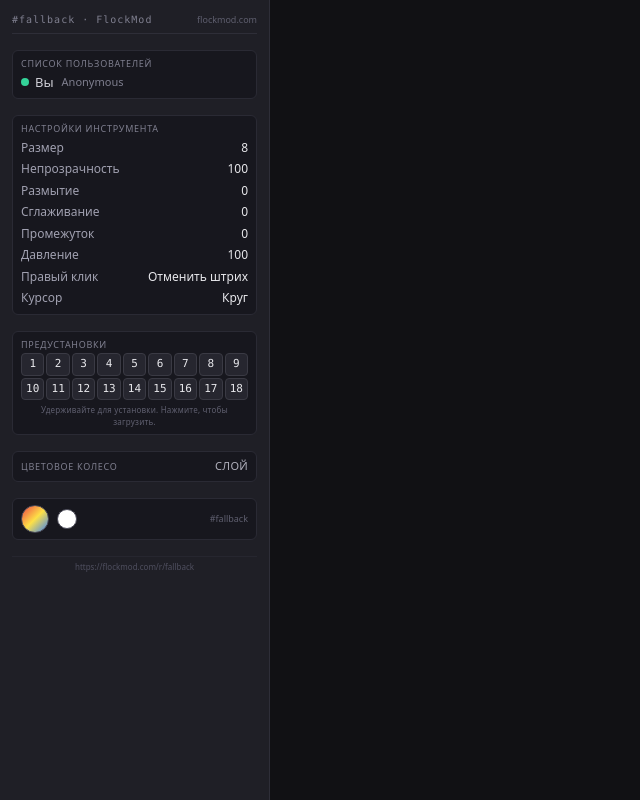
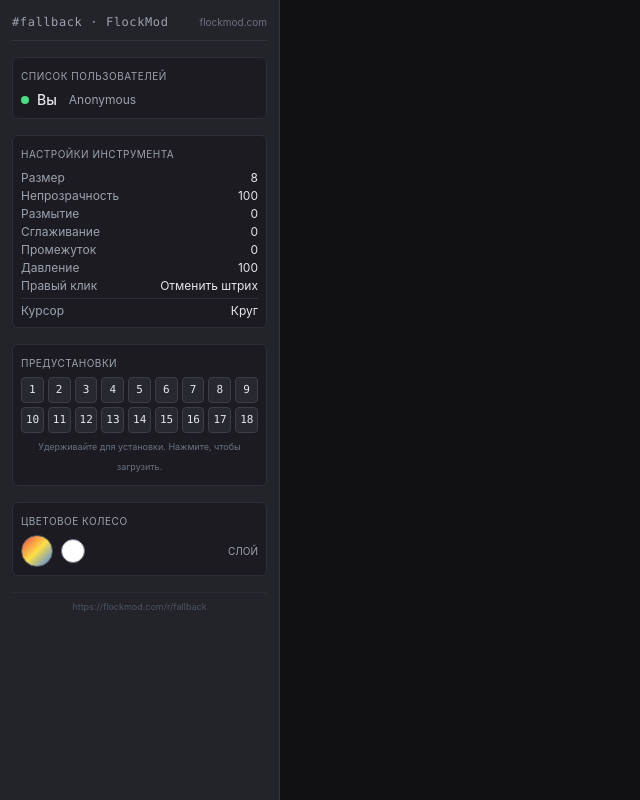
Before and after one commit to bliybubik-stack/FOLCKbro, a website: page index.html in a window 1280 px wide. Shown: the whole page, without its empty margins (0-640 px from the left). Drawn offline with nearby package versions, Linux system fonts and the light colour scheme.

Commit message:
Update index.html

```diff
--- a/index.html
+++ b/index.html
@@ -8,106 +8,97 @@
     <link href="style.css" rel="stylesheet" />
 </head>
 <body>
+    <!-- main container: sidebar left, canvas right -->
+    <div class="flex h-screen w-screen overflow-hidden bg-[#18181c] text-gray-200 select-none">
 
-<div class="flex h-screen w-screen overflow-hidden bg-[#16161a] text-[#e8e8ec] select-none font-sans">
-
-  <!-- ========= SIDEBAR · exactly as screenshots ========= -->
-  <aside class="w-[270px] min-w-[270px] h-full bg-[#1f1f26] border-r border-[#2e2e38] flex flex-col p-3 overflow-y-auto space-y-4 text-[13px]">
+        <!-- ===== SIDEBAR (left) – exactly as in screenshots ===== -->
+        <aside class="w-[280px] min-w-[280px] h-full bg-[#23232a] border-r border-[#33333c] flex flex-col p-3 overflow-y-auto space-y-4 text-sm">
 
             <!-- header -->
-    <div class="flex items-center justify-between border-b border-[#2e2e38] pb-1.5">
-      <span class="text-[10px] font-mono tracking-widest text-[#7f7f8f]">#fallback · FlockMod</span>
-      <span class="text-[9px] text-[#5f5f6f]">flockmod.com</span>
+            <div class="flex items-center justify-between border-b border-[#33333c] pb-2">
+                <span class="text-xs font-mono tracking-wider text-gray-400">#fallback · FlockMod</span>
+                <span class="text-[10px] text-gray-500">flockmod.com</span>
             </div>
 
             <!-- СПИСОК ПОЛЬЗОВАТЕЛЕЙ -->
-    <div class="bg-[#17171e] rounded-md px-2 py-1.5 border border-[#2a2a34]">
-      <div class="text-[9px] uppercase tracking-[0.08em] text-[#7f7f8f] mb-0.5">Список пользователей</div>
-      <div class="flex items-center gap-1.5">
-        <span class="w-2 h-2 rounded-full bg-emerald-400"></span>
-        <span class="text-[#d0d0d8] font-medium">Вы</span>
-        <span class="text-[#7f7f8f] text-[11px] ml-0.5">Anonymous</span>
+            <div class="bg-[#1b1b21] rounded-md p-2 border border-[#2e2e38]">
+                <div class="text-[10px] uppercase tracking-wider text-gray-400 mb-1">Список пользователей</div>
+                <div class="flex items-center gap-2">
+                    <span class="w-2 h-2 rounded-full bg-green-400"></span>
+                    <span class="text-gray-200 font-medium">Вы</span>
+                    <span class="text-gray-400 text-xs ml-1">Anonymous</span>
                 </div>
             </div>
 
-    <!-- НАСТРОЙКИ ИНСТРУМЕНТА (tool settings) -->
-    <div class="bg-[#17171e] rounded-md px-2 py-1.5 border border-[#2a2a34]">
-      <div class="text-[9px] uppercase tracking-[0.08em] text-[#7f7f8f] mb-0.5">Настройки инструмента</div>
-
-      <!-- grid: two columns (label + value) -->
-      <div class="grid grid-cols-2 gap-x-2 gap-y-0.5 text-[12px] leading-relaxed">
-        <span class="text-[#a0a0b0]">Размер</span>
-        <span class="text-[#e8e8ec] text-right" id="sizeDisplay">8</span>
-
-        <span class="text-[#a0a0b0]">Непрозрачность</span>
-        <span class="text-[#e8e8ec] text-right" id="opacityDisplay">100</span>
-
-        <span class="text-[#a0a0b0]">Размытие</span>
-        <span class="text-[#e8e8ec] text-right" id="blurDisplay">0</span>
-
-        <span class="text-[#a0a0b0]">Сглаживание</span>
-        <span class="text-[#e8e8ec] text-right" id="smoothDisplay">0</span>
-
-        <span class="text-[#a0a0b0]">Промежуток</span>
-        <span class="text-[#e8e8ec] text-right" id="gapDisplay">0</span>
-
-        <span class="text-[#a0a0b0]">Давление</span>
-        <span class="text-[#e8e8ec] text-right" id="pressureDisplay">100</span>
-
-        <!-- extra row: Правый клик (from second screenshot) -->
-        <span class="text-[#a0a0b0]">Правый клик</span>
-        <span class="text-[#e8e8ec] text-right">Отменить штрих</span>
-
-        <!-- Курсор (from second screenshot) -->
-        <span class="text-[#a0a0b0]">Курсор</span>
-        <span class="text-[#e8e8ec] text-right">Круг</span>
+            <!-- НАСТРОЙКИ ИНСТРУМЕНТА -->
+            <div class="bg-[#1b1b21] rounded-md p-2 border border-[#2e2e38]">
+                <div class="text-[10px] uppercase tracking-wider text-gray-400 mb-1.5">Настройки инструмента</div>
+                <div class="grid grid-cols-2 gap-x-2 gap-y-0.5 text-xs">
+                    <span class="text-gray-400">Размер</span>
+                    <span class="text-gray-200 text-right" id="sizeDisplay">8</span>
+                    <span class="text-gray-400">Непрозрачность</span>
+                    <span class="text-gray-200 text-right" id="opacityDisplay">100</span>
+                    <span class="text-gray-400">Размытие</span>
+                    <span class="text-gray-200 text-right" id="blurDisplay">0</span>
+                    <span class="text-gray-400">Сглаживание</span>
+                    <span class="text-gray-200 text-right" id="smoothDisplay">0</span>
+                    <span class="text-gray-400">Промежуток</span>
+                    <span class="text-gray-200 text-right" id="gapDisplay">0</span>
+                    <span class="text-gray-400">Давление</span>
+                    <span class="text-gray-200 text-right" id="pressureDisplay">100</span>
+                    <span class="text-gray-400">Правый клик</span>
+                    <span class="text-gray-200 text-right">Отменить штрих</span>
+                </div>
+                <!-- extra row: Курсор (from second screenshot) -->
+                <div class="flex items-center justify-between mt-1 pt-1 border-t border-[#2e2e38] text-xs">
+                    <span class="text-gray-400">Курсор</span>
+                    <span class="text-gray-200">Круг</span>
                 </div>
             </div>
 
-    <!-- ПРЕДУСТАНОВКИ (presets) -->
-    <div class="bg-[#17171e] rounded-md px-2 py-1.5 border border-[#2a2a34]">
-      <div class="text-[9px] uppercase tracking-[0.08em] text-[#7f7f8f] mb-0.5">Предустановки</div>
-      <div class="grid grid-cols-9 gap-0.5 text-center text-[11px] font-mono">
-        <span class="bg-[#26262f] px-1 py-0.5 rounded border border-[#3a3a44]">1</span>
-        <span class="bg-[#26262f] px-1 py-0.5 rounded border border-[#3a3a44]">2</span>
-        <span class="bg-[#26262f] px-1 py-0.5 rounded border border-[#3a3a44]">3</span>
-        <span class="bg-[#26262f] px-1 py-0.5 rounded border border-[#3a3a44]">4</span>
-        <span class="bg-[#26262f] px-1 py-0.5 rounded border border-[#3a3a44]">5</span>
-        <span class="bg-[#26262f] px-1 py-0.5 rounded border border-[#3a3a44]">6</span>
-        <span class="bg-[#26262f] px-1 py-0.5 rounded border border-[#3a3a44]">7</span>
-        <span class="bg-[#26262f] px-1 py-0.5 rounded border border-[#3a3a44]">8</span>
-        <span class="bg-[#26262f] px-1 py-0.5 rounded border border-[#3a3a44]">9</span>
-        <span class="bg-[#26262f] px-1 py-0.5 rounded border border-[#3a3a44]">10</span>
-        <span class="bg-[#26262f] px-1 py-0.5 rounded border border-[#3a3a44]">11</span>
-        <span class="bg-[#26262f] px-1 py-0.5 rounded border border-[#3a3a44]">12</span>
-        <span class="bg-[#26262f] px-1 py-0.5 rounded border border-[#3a3a44]">13</span>
-        <span class="bg-[#26262f] px-1 py-0.5 rounded border border-[#3a3a44]">14</span>
-        <span class="bg-[#26262f] px-1 py-0.5 rounded border border-[#3a3a44]">15</span>
-        <span class="bg-[#26262f] px-1 py-0.5 rounded border border-[#3a3a44]">16</span>
-        <span class="bg-[#26262f] px-1 py-0.5 rounded border border-[#3a3a44]">17</span>
-        <span class="bg-[#26262f] px-1 py-0.5 rounded border border-[#3a3a44]">18</span>
+            <!-- ПРЕДУСТАНОВКИ -->
+            <div class="bg-[#1b1b21] rounded-md p-2 border border-[#2e2e38]">
+                <div class="text-[10px] uppercase tracking-wider text-gray-400 mb-1">Предустановки</div>
+                <div class="grid grid-cols-9 gap-1 text-center text-[11px] font-mono">
+                    <span class="bg-[#282830] px-1 py-0.5 rounded border border-[#3d3d48]">1</span>
+                    <span class="bg-[#282830] px-1 py-0.5 rounded border border-[#3d3d48]">2</span>
+                    <span class="bg-[#282830] px-1 py-0.5 rounded border border-[#3d3d48]">3</span>
+                    <span class="bg-[#282830] px-1 py-0.5 rounded border border-[#3d3d48]">4</span>
+                    <span class="bg-[#282830] px-1 py-0.5 rounded border border-[#3d3d48]">5</span>
+                    <span class="bg-[#282830] px-1 py-0.5 rounded border border-[#3d3d48]">6</span>
+                    <span class="bg-[#282830] px-1 py-0.5 rounded border border-[#3d3d48]">7</span>
+                    <span class="bg-[#282830] px-1 py-0.5 rounded border border-[#3d3d48]">8</span>
+                    <span class="bg-[#282830] px-1 py-0.5 rounded border border-[#3d3d48]">9</span>
+                    <span class="bg-[#282830] px-1 py-0.5 rounded border border-[#3d3d48]">10</span>
+                    <span class="bg-[#282830] px-1 py-0.5 rounded border border-[#3d3d48]">11</span>
+                    <span class="bg-[#282830] px-1 py-0.5 rounded border border-[#3d3d48]">12</span>
+                    <span class="bg-[#282830] px-1 py-0.5 rounded border border-[#3d3d48]">13</span>
+                    <span class="bg-[#282830] px-1 py-0.5 rounded border border-[#3d3d48]">14</span>
+                    <span class="bg-[#282830] px-1 py-0.5 rounded border border-[#3d3d48]">15</span>
+                    <span class="bg-[#282830] px-1 py-0.5 rounded border border-[#3d3d48]">16</span>
+                    <span class="bg-[#282830] px-1 py-0.5 rounded border border-[#3d3d48]">17</span>
+                    <span class="bg-[#282830] px-1 py-0.5 rounded border border-[#3d3d48]">18</span>
                 </div>
-      <div class="text-[8px] text-[#5f5f6f] mt-1 text-center tracking-wide">Удерживайте для установки. Нажмите, чтобы загрузить.</div>
+                <div class="text-[9px] text-gray-500 mt-1 text-center">Удерживайте для установки. Нажмите, чтобы загрузить.</div>
             </div>
 
-    <!-- ЦВЕТОВОЕ КОЛЕСО + СЛОЙ (exactly as screenshot) -->
-    <div class="bg-[#17171e] rounded-md px-2 py-1.5 border border-[#2a2a34] flex items-center justify-between">
-      <span class="text-[9px] uppercase tracking-[0.08em] text-[#7f7f8f]">Цветовое колесо</span>
-      <span class="text-[11px] text-[#b0b0bc] tracking-wide">СЛОЙ</span>
+            <!-- ЦВЕТОВОЕ КОЛЕСО + СЛОЙ -->
+            <div class="bg-[#1b1b21] rounded-md p-2 border border-[#2e2e38] flex flex-col gap-1">
+                <div class="text-[10px] uppercase tracking-wider text-gray-400">Цветовое колесо</div>
+                <div class="flex items-center gap-2">
+                    <!-- color wheel mock + white swatch -->
+                    <div class="w-8 h-8 rounded-full bg-gradient-to-br from-red-500 via-yellow-300 via-green-400 to-blue-500 border border-gray-600"></div>
+                    <div class="w-6 h-6 rounded-full bg-white border border-gray-500"></div>
+                    <span class="text-[10px] text-gray-400 ml-auto">СЛОЙ</span>
                 </div>
-    <!-- tiny color wheel mock (under the row, like in screenshots) -->
-    <div class="bg-[#17171e] rounded-md px-2 py-1.5 border border-[#2a2a34] flex items-center gap-2 -mt-2">
-      <div class="w-7 h-7 rounded-full bg-gradient-to-br from-red-500 via-yellow-300 via-green-400 to-blue-500 border border-[#4a4a58]"></div>
-      <div class="w-5 h-5 rounded-full bg-white border border-[#4a4a58]"></div>
-      <span class="text-[9px] text-[#5f5f6f] ml-auto">#fallback</span>
             </div>
 
             <!-- footer link -->
-    <div class="text-[8px] text-[#4f4f5f] text-center pt-1 border-t border-[#26262f]">https://flockmod.com/r/fallback</div>
+            <div class="text-[9px] text-gray-600 text-center pt-1 border-t border-[#2a2a32]">https://flockmod.com/r/fallback</div>
         </aside>
 
-  <!-- ========= CANVAS (right) ========= -->
-  <main class="flex-1 h-full bg-[#111114] relative">
+        <!-- ===== CANVAS (right) ===== -->
+        <main class="flex-1 h-full bg-[#111113] relative">
             <canvas id="drawCanvas" class="w-full h-full block cursor-crosshair"></canvas>
         </main>
     </div>
```
Lines whose indentation alone changed are shown as unchanged.
